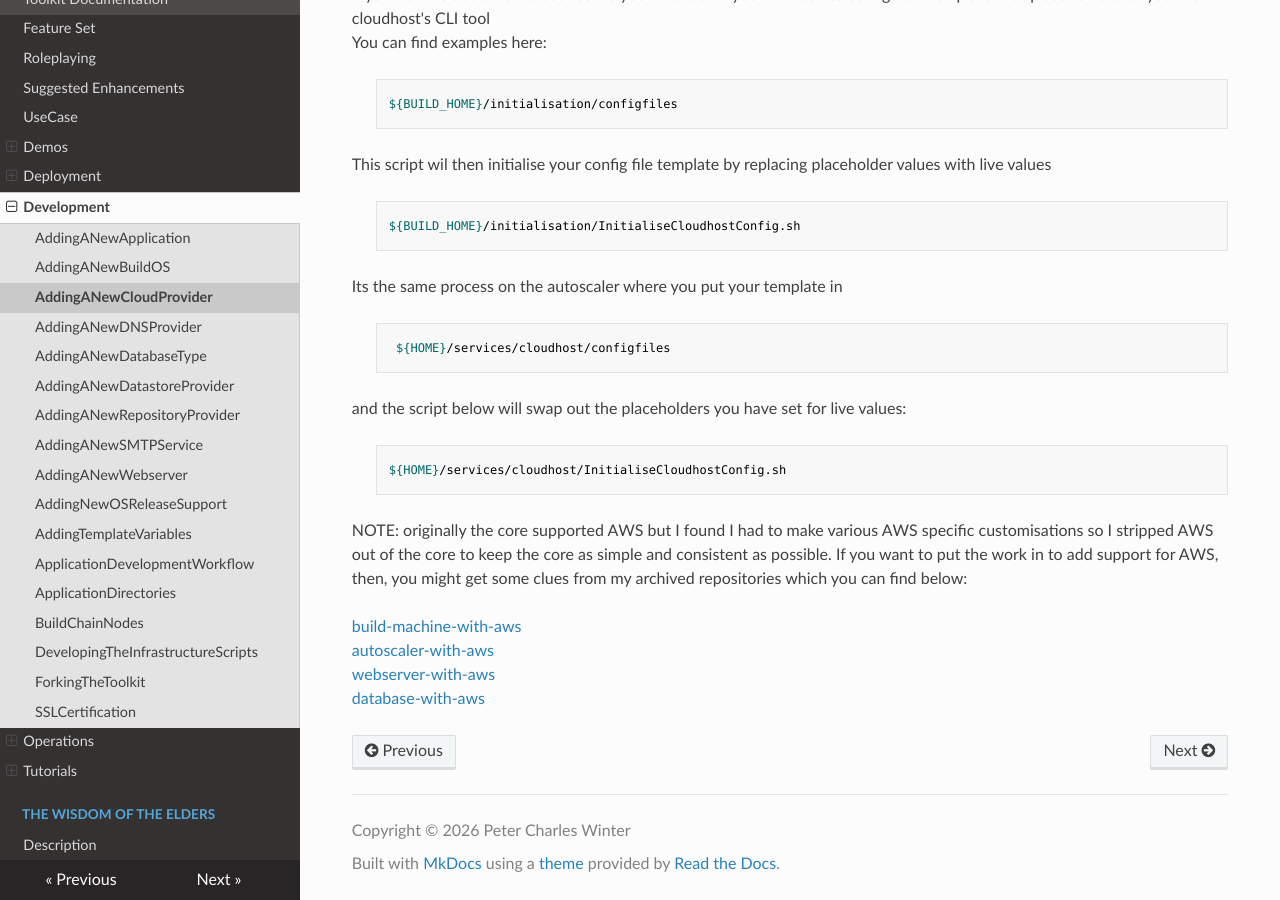
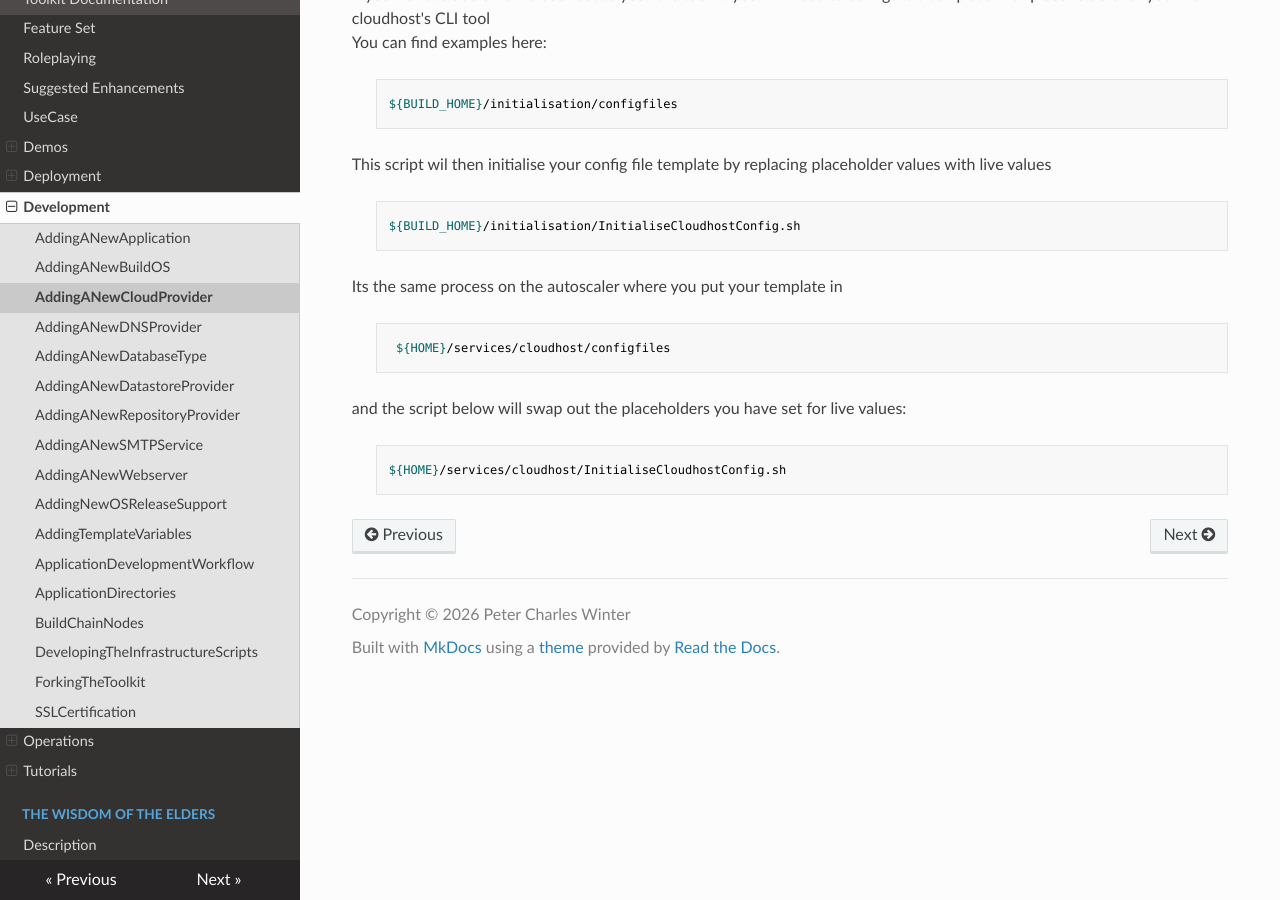
Before and after one commit to wintersys-dev/adt-documentation, an MkDocs documentation site: the page built from docs/Agile Deployment Toolkit/Development/AddingANewCloudProvider.md, in a window 1280 px wide and 900 px high, scrolled down 1006 px. Built offline with MkDocs 1.6.1, drawn with Linux system fonts in a browser that asks for light colours; nearby versions of some CDN libraries.

Commit message:
Update AddingANewCloudProvider.md

```diff
--- a/docs/Agile Deployment Toolkit/Development/AddingANewCloudProvider.md
+++ b/docs/Agile Deployment Toolkit/Development/AddingANewCloudProvider.md
@@ -52,10 +52,3 @@ Its the same process on the autoscaler where you put your template in
 and the script below will swap out the placeholders you have set for live values:
 
 >     ${HOME}/services/cloudhost/InitialiseCloudhostConfig.sh
-
-NOTE: originally the core supported AWS but I found I had to make various AWS specific customisations so I stripped AWS out of the core to keep the core as simple and consistent as possible. If you want to put the work in to add support for AWS, then, you might get some clues from my archived repositories which you can find below:
-
-[build-machine-with-aws](https://github.com/wintersys-dev/adt-build-machine-scripts-withaws)
-[autoscaler-with-aws](https://github.com/wintersys-dev/adt-autoscaler-scripts-withaws)
-[webserver-with-aws](https://github.com/wintersys-dev/adt-webserver-scripts-withaws)
-[database-with-aws](https://github.com/wintersys-dev/adt-database-scripts-withaws)
```
